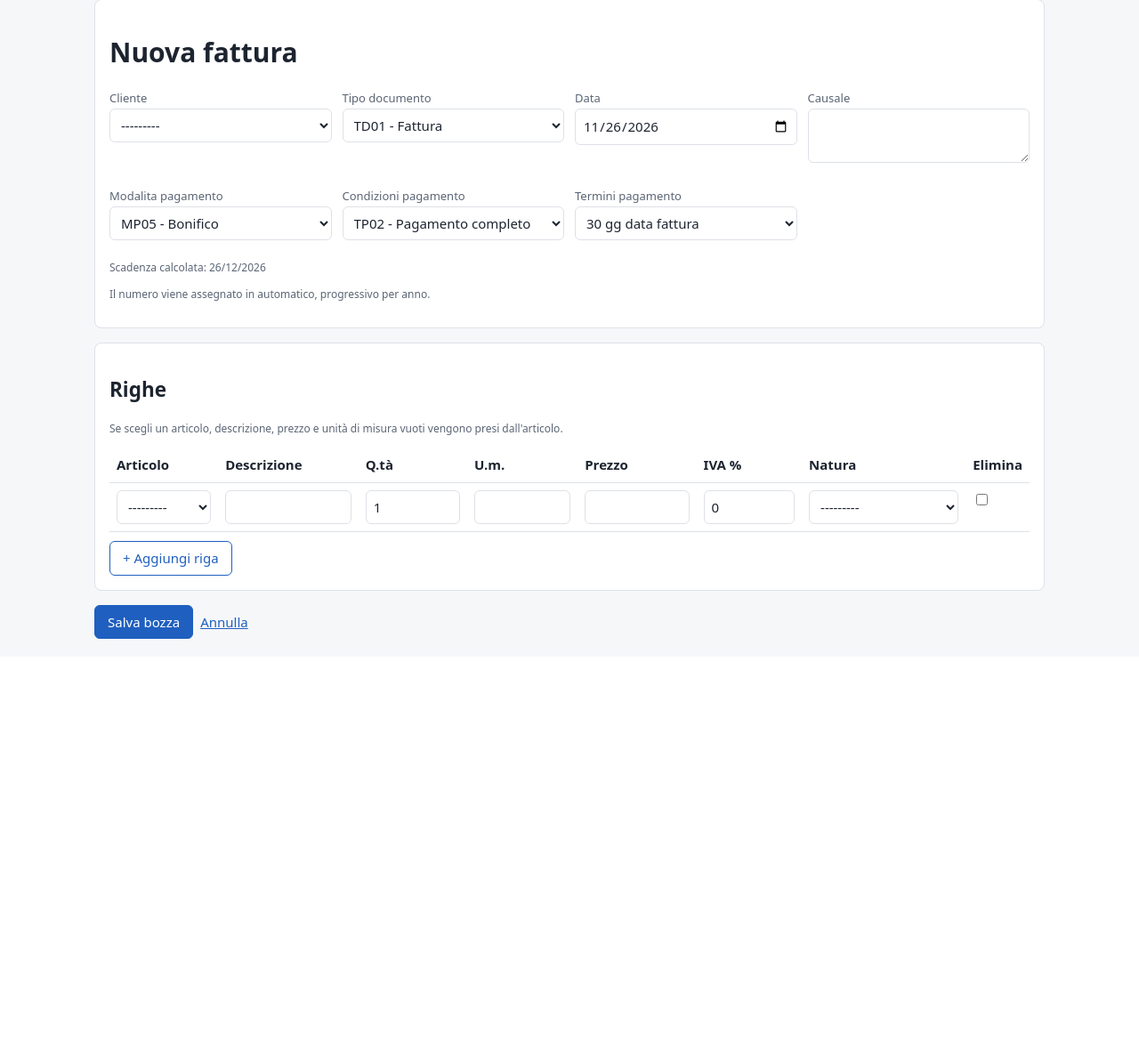
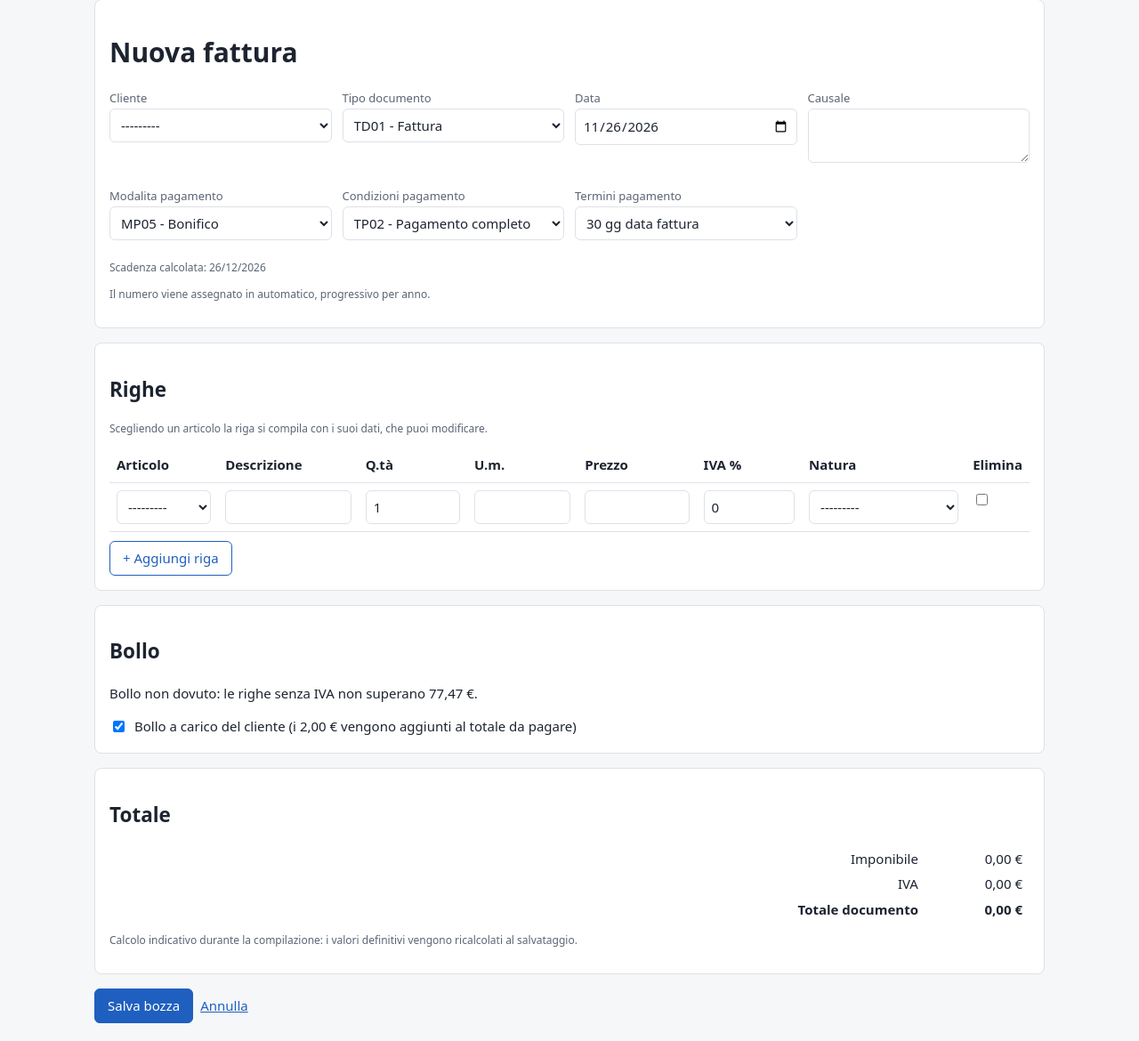
Before and after one commit to kamekode/fatturazione-web, a Django app: page /fatture/nuova/ in a window 1280 px wide. Shown: the part 81-1251 px from the top of the page at 89% size. Before the commit the page ends 799 px from the top, so only its background shows below. Run offline with Django 5.2, Linux system fonts and the light colour scheme; a user stored in the database is signed in; tables that the repository leaves empty hold one stand-in row (values such as "Sample post"); parts of the project's set-up code (start-up, migrations or seed data) failed here and were passed over.

Commit message:
Fattura: riquadro bollo con addebito al cliente e totale in fondo alla pagina
- Spunta "bollo a carico del cliente" (predefinita per le nuove fatture):
  se il bollo è dovuto, riga Imposta di bollo con natura N1 e riferimento
  normativo preso dallo schema ufficiale della versione in uso
- Le fatture già esistenti restano senza addebito
- Totale calcolato in tempo reale nel modulo (imponibile, IVA, bollo, totale)

Co-Authored-By: Claude Opus 5.5 <noreply@anthropic.com>
Claude-Session: https://claude.ai/code/session_01H8PY3EHd3YWjL155yusg3U

```diff
--- a/fatture/calcoli.py
+++ b/fatture/calcoli.py
@@ -34,13 +34,22 @@ class Totali:
     imposta: Decimal
     totale_documento: Decimal
     bollo: Decimal
+    bollo_addebitato: bool = False
 
     @property
     def bollo_virtuale(self):
         return self.bollo > 0
 
 
-def calcola_totali(righe) -> Totali:
+NATURA_BOLLO_ADDEBITATO = "N1"
+
+
+def calcola_totali(righe, bollo_a_carico_cliente=False) -> Totali:
+    """Totali della fattura.
+
+    Se il bollo è dovuto e va a carico del cliente, viene aggiunto come importo escluso
+    da IVA (natura N1) e quindi entra nel totale del documento.
+    """
     gruppi = {}
     for riga in righe:
         chiave = (riga.aliquota_iva.quantize(CENTESIMO), riga.natura or "")
@@ -54,7 +63,11 @@ def calcola_totali(righe) -> Totali:
     imposta = sum((r.imposta for r in riepiloghi), Decimal("0.00"))
     esente = sum((r.imponibile for r in riepiloghi if r.natura in NATURE_SOGGETTE_A_BOLLO), Decimal("0"))
     bollo = IMPORTO_BOLLO if esente > SOGLIA_BOLLO else Decimal("0.00")
-    return Totali(riepiloghi, imponibile, imposta, imponibile + imposta, bollo)
+    addebitato = bool(bollo_a_carico_cliente and bollo)
+    if addebitato:
+        riepiloghi.append(Riepilogo(Decimal("0.00"), NATURA_BOLLO_ADDEBITATO, bollo, Decimal("0.00")))
+        imponibile += bollo
+    return Totali(riepiloghi, imponibile, imposta, imponibile + imposta, bollo, addebitato)
 
 
 # --- Scadenze --------------------------------------------------------------------
--- a/fatture/forms.py
+++ b/fatture/forms.py
@@ -12,7 +12,7 @@ class FatturaForm(forms.ModelForm):
         model = Fattura
         fields = [
             "cliente", "tipo_documento", "data", "causale", "modalita_pagamento", "condizioni_pagamento",
-            "termini_pagamento", "data_scadenza", "numero_rate",
+            "termini_pagamento", "data_scadenza", "numero_rate", "bollo_a_carico_cliente",
         ]
         widgets = {
             "data": forms.DateInput(attrs={"type": "date"}, format="%Y-%m-%d"),
--- a/fatture/models.py
+++ b/fatture/models.py
@@ -30,6 +30,10 @@ class Fattura(models.Model):
         help_text="Calcolata in automatico dai termini, salvo con \"Data specifica\".",
     )
     numero_rate = models.PositiveSmallIntegerField(null=True, blank=True, help_text="Solo per il pagamento a rate.")
+    bollo_a_carico_cliente = models.BooleanField(
+        "bollo a carico del cliente", default=True,
+        help_text="Se il bollo è dovuto, i 2 € vengono aggiunti al totale da pagare.",
+    )
     stato = models.CharField(max_length=10, choices=Stato.choices, default=Stato.BOZZA, editable=False)
     progressivo_invio = models.CharField(max_length=5, blank=True, editable=False)
     xml = models.TextField(blank=True, editable=False)
--- a/fatture/servizi.py
+++ b/fatture/servizi.py
@@ -19,7 +19,7 @@ def emetti(fattura: Fattura) -> Fattura:
     versione = versione_schema()
     with transaction.atomic():
         progressivo = progressivo_da_numero(Contatore.prossimo("progressivo_invio"))
-        contenuto = genera_xml(fattura, azienda, progressivo)
+        contenuto = genera_xml(fattura, azienda, progressivo, versione)
         errori = valida(contenuto, versione)
         if errori:
             # L'eccezione annulla la transazione, compreso l'incremento del progressivo.
--- a/fatture/views.py
+++ b/fatture/views.py
@@ -17,7 +17,7 @@ from .xml import ErroreFattura, anteprima_html, genera_xml, nome_file, versione_
 
 def elenco(request):
     fatture = Fattura.objects.select_related("cliente").prefetch_related("righe")
-    righe = [(f, calcola_totali(f.righe.all())) for f in fatture]
+    righe = [(f, calcola_totali(f.righe.all(), f.bollo_a_carico_cliente)) for f in fatture]
     return render(request, "fatture/elenco.html", {"righe": righe})
 
 
@@ -87,7 +87,7 @@ def _salva_rate(fattura, rate_formset, a_rate, rate_inserite):
 def dettaglio(request, pk):
     fattura = get_object_or_404(Fattura.objects.select_related("cliente"), pk=pk)
     righe = list(fattura.righe.all())
-    totali = calcola_totali(righe)
+    totali = calcola_totali(righe, fattura.bollo_a_carico_cliente)
     rate, errore_rate = list(fattura.rate.all()), None
     if rate:
         try:
@@ -131,7 +131,7 @@ def _contenuto_xml(fattura):
     """XML definitivo se la fattura è emessa, altrimenti una versione provvisoria."""
     if fattura.xml:
         return fattura.xml.encode("utf-8")
-    return genera_xml(fattura, Azienda.objects.first(), "00000")
+    return genera_xml(fattura, Azienda.objects.first(), "00000", versione_schema())
 
 
 def scarica_xml(request, pk):
--- a/static/css/app.css
+++ b/static/css/app.css
@@ -38,3 +38,5 @@ form.in-linea{display:inline}
 [hidden]{display:none !important}
 #aggiungi-riga,#calcola-rate{margin-top:10px}
 .testo-piede{white-space:normal}
+label.spunta{display:flex;gap:8px;align-items:center;font-size:15px;color:var(--testo)}
+#blocco-totale .totali{max-width:420px;margin-left:auto}
--- a/static/js/fattura.js
+++ b/static/js/fattura.js
@@ -34,6 +34,49 @@
     riga.querySelector("[name$='-prezzo_unitario']").value = dati.prezzo;
     riga.querySelector("[name$='-aliquota_iva']").value = dati.aliquota_iva;
   });
+
+  // --- Totali e bollo -------------------------------------------------------
+  // Stesse regole di fatture/calcoli.py (il server ricalcola comunque al salvataggio).
+  var SOGLIA_BOLLO = 77.47, IMPORTO_BOLLO = 2;
+  var NATURE_BOLLO = ["N2.1", "N2.2", "N4"];
+  var euro = new Intl.NumberFormat("it-IT", { style: "currency", currency: "EUR" });
+  function centesimi(x) { return Math.round((x + Number.EPSILON) * 100) / 100; }
+  function numero(campo) { var v = parseFloat(campo && campo.value); return isNaN(v) ? 0 : v; }
+
+  function aggiornaTotali() {
+    var gruppi = {};
+    document.querySelectorAll("#righe-corpo tr").forEach(function (tr) {
+      var canc = tr.querySelector("input[name$='-DELETE']");
+      if (canc && canc.checked) return;
+      var prezzo = tr.querySelector("[name$='-prezzo_unitario']");
+      if (!prezzo || prezzo.value === "") return;
+      var aliquota = numero(tr.querySelector("[name$='-aliquota_iva']"));
+      var natura = aliquota > 0 ? "" : tr.querySelector("[name$='-natura']").value;
+      var chiave = aliquota + "|" + natura;
+      var totaleRiga = centesimi(numero(tr.querySelector("[name$='-quantita']")) * numero(prezzo));
+      gruppi[chiave] = (gruppi[chiave] || 0) + totaleRiga;
+    });
+    var imponibile = 0, iva = 0, esente = 0;
+    Object.keys(gruppi).forEach(function (chiave) {
+      var parti = chiave.split("|"), base = centesimi(gruppi[chiave]);
+      imponibile += base;
+      iva += centesimi(base * parseFloat(parti[0]) / 100);
+      if (NATURE_BOLLO.indexOf(parti[1]) !== -1) esente += base;
+    });
+    var dovuto = esente > SOGLIA_BOLLO;
+    var aCarico = document.getElementById("id_bollo_a_carico_cliente").checked;
+    var bollo = dovuto && aCarico ? IMPORTO_BOLLO : 0;
+    document.getElementById("stato-bollo").textContent = dovuto
+      ? "Bollo virtuale dovuto: 2,00 € (le righe senza IVA superano 77,47 €)."
+      : "Bollo non dovuto: le righe senza IVA non superano 77,47 €.";
+    document.getElementById("riga-tot-bollo").hidden = !bollo;
+    document.getElementById("tot-imponibile").textContent = euro.format(centesimi(imponibile));
+    document.getElementById("tot-iva").textContent = euro.format(centesimi(iva));
+    document.getElementById("tot-bollo").textContent = euro.format(bollo);
+    document.getElementById("tot-documento").textContent = euro.format(centesimi(imponibile + iva + bollo));
+  }
+  document.getElementById("modulo-fattura").addEventListener("input", aggiornaTotali);
+  document.getElementById("modulo-fattura").addEventListener("change", aggiornaTotali);
 
   // --- Termini di pagamento -------------------------------------------------
   var condizioni = document.getElementById("id_condizioni_pagamento");
@@ -122,4 +165,5 @@
   document.getElementById("rate-corpo").addEventListener("change", numeraRate);
   [condizioni, termini, dataFattura].forEach(function (el) { el.addEventListener("change", aggiorna); });
   aggiorna();
+  aggiornaTotali();
 })();
--- a/templates/campi.html
+++ b/templates/campi.html
@@ -1,11 +1,11 @@
 {% if form.non_field_errors %}<ul class="errorlist">{% for e in form.non_field_errors %}<li>{{ e }}</li>{% endfor %}</ul>{% endif %}
 <div class="griglia">
-{% for campo in form %}
+{% for campo in form %}{% if campo.name != escludi %}
   <div class="campo" id="campo-{{ campo.name }}">
     <label for="{{ campo.id_for_label }}">{{ campo.label }}</label>
     {{ campo }}
     {% if campo.help_text %}<div class="aiuto">{{ campo.help_text }}</div>{% endif %}
     {{ campo.errors }}
   </div>
-{% endfor %}
+{% endif %}{% endfor %}
 </div>
--- a/templates/fatture/dettaglio.html
+++ b/templates/fatture/dettaglio.html
@@ -15,7 +15,7 @@
 <tr><td class="num">Imponibile</td><td class="num">{{ totali.imponibile }} €</td></tr>
 <tr><td class="num">IVA</td><td class="num">{{ totali.imposta }} €</td></tr>
 <tr><td class="num"><strong>Totale documento</strong></td><td class="num"><strong>{{ totali.totale_documento }} €</strong></td></tr>
-{% if totali.bollo_virtuale %}<tr><td class="num">Imposta di bollo virtuale (a tuo carico, non nel totale)</td><td class="num">{{ totali.bollo }} €</td></tr>{% endif %}
+{% if totali.bollo_virtuale %}<tr><td class="num">{% if totali.bollo_addebitato %}di cui imposta di bollo a carico del cliente{% else %}Imposta di bollo virtuale (a tuo carico, non nel totale){% endif %}</td><td class="num">{{ totali.bollo }} €</td></tr>{% endif %}
 </table></div>
 {% if rate %}
 <div class="carta scorri"><h2>Rate</h2>
--- a/templates/fatture/form.html
+++ b/templates/fatture/form.html
@@ -4,12 +4,12 @@
 {% block contenuto %}
 <form method="post" id="modulo-fattura">{% csrf_token %}
 <div class="carta"><h1>{% if fattura %}Fattura {{ fattura.numero_documento }}{% else %}Nuova fattura{% endif %}</h1>
-{% include "campi.html" %}
+{% include "campi.html" with escludi="bollo_a_carico_cliente" %}
 <p class="aiuto" id="anteprima-scadenza" aria-live="polite"></p>
 <p class="aiuto">Il numero viene assegnato in automatico, progressivo per anno.</p></div>
 
 <div class="carta"><h2>Righe</h2>
-<p class="aiuto">Se scegli un articolo, descrizione, prezzo e unità di misura vuoti vengono presi dall'articolo.</p>
+<p class="aiuto">Scegliendo un articolo la riga si compila con i suoi dati, che puoi modificare.</p>
 {{ formset.management_form }}
 {% if formset.non_form_errors %}<ul class="errorlist">{% for e in formset.non_form_errors %}<li>{{ e }}</li>{% endfor %}</ul>{% endif %}
 <div class="scorri"><table>
@@ -20,6 +20,14 @@
 </table></div>
 <template id="riga-vuota">{% with f=formset.empty_form %}{% include "fatture/riga.html" %}{% endwith %}</template>
 <button type="button" class="pulsante secondario" id="aggiungi-riga">+ Aggiungi riga</button>
+</div>
+
+<div class="carta" id="blocco-bollo">
+<h2>Bollo</h2>
+<p id="stato-bollo" aria-live="polite">Il bollo virtuale da 2,00 € si applica in automatico quando le righe senza IVA superano 77,47 €.</p>
+<label class="spunta"><input type="checkbox" name="{{ form.bollo_a_carico_cliente.html_name }}" id="{{ form.bollo_a_carico_cliente.id_for_label }}"{% if form.bollo_a_carico_cliente.value %} checked{% endif %}>
+Bollo a carico del cliente (i 2,00 € vengono aggiunti al totale da pagare)</label>
+{{ form.bollo_a_carico_cliente.errors }}
 </div>
 
 <div class="carta" id="blocco-rate">
@@ -38,6 +46,17 @@
 <button type="button" class="pulsante secondario" id="calcola-rate">Calcola scadenze</button>
 </div>
 
+<div class="carta" id="blocco-totale">
+<h2>Totale</h2>
+<table class="totali">
+<tr><td class="num">Imponibile</td><td class="num" id="tot-imponibile">0,00 €</td></tr>
+<tr><td class="num">IVA</td><td class="num" id="tot-iva">0,00 €</td></tr>
+<tr id="riga-tot-bollo" hidden><td class="num">Bollo a carico del cliente</td><td class="num" id="tot-bollo">0,00 €</td></tr>
+<tr><td class="num"><strong>Totale documento</strong></td><td class="num"><strong id="tot-documento">0,00 €</strong></td></tr>
+</table>
+<p class="aiuto">Calcolo indicativo durante la compilazione: i valori definitivi vengono ricalcolati al salvataggio.</p>
+</div>
+
 <div class="azioni"><button class="pulsante" type="submit">Salva bozza</button><a href="{% if fattura %}{% url 'fattura_dettaglio' fattura.pk %}{% else %}{% url 'fatture' %}{% endif %}">Annulla</a></div>
 </form>
 {{ articoli|json_script:"dati-articoli" }}
```
Also changed, not shown: fatture/tests/dati.py (+1 -0 lines), fatture/tests/test_viste.py (+8 -0 lines), fatture/tests/test_xml.py (+19 -0 lines), fatture/xml.py (+23 -4 lines), README.md, fatture/migrations/0003_fattura_bollo_a_carico_cliente.py (added).
